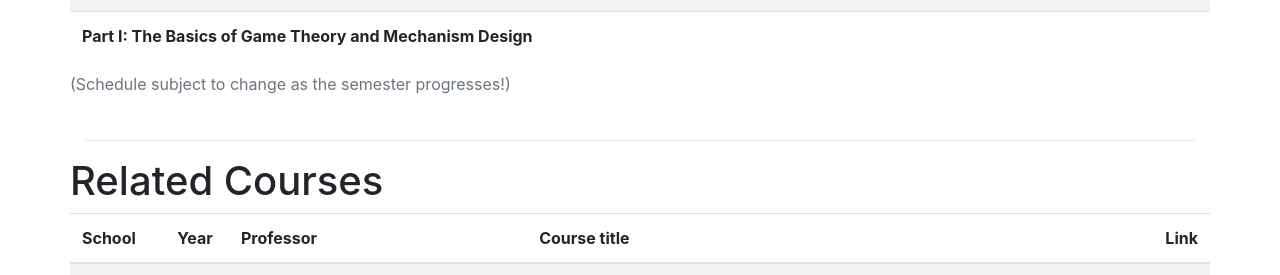
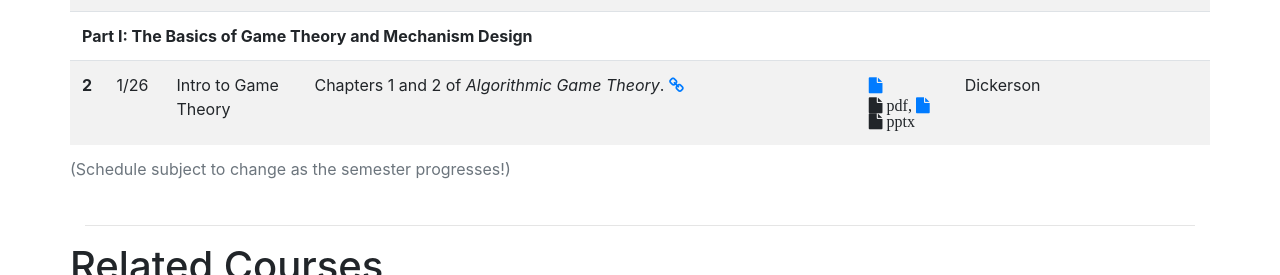
Before and after one commit to mech-design/mech-design.github.io, a plain HTML site: page index.html in a window 1280 px wide. Shown: the part 2445-2720 px from the top of the page. Drawn offline with nearby package versions, Linux system fonts and the light colour scheme; a web font is replaced by a local one.

Commit message:
Lecture 02 draft (incomplete)

```diff
--- a/index.html
+++ b/index.html
@@ -194,16 +194,16 @@
                                 Part I: The Basics of Game Theory and Mechanism Design
                             </th>
                         </tr>
-                        <!--<tr>
+                        <tr>
                         <th scope="row">2</th>
-                        <td>1/28</td>
+                        <td>1/26</td>
                         <td>Intro to Game Theory</td>
                         <td>Chapters 1 and 2 of <em>Algorithmic Game Theory</em>.  <a href="files/algorithmic-game-theory.pdf"><i class="fa fa-link" aria-hidden="true"></span></a></td>
-                        <td><a href="lecs/cmsc828m_s2021_lec02+03+04_dickerson.pdf"><i class="fa fa-file" aria-hidden="true"></span></a> pdf, <a href="lecs/cmsc828m_s2021_lec02+03+04_dickerson.pptx"><i class="fa fa-file" aria-hidden="true"></span></a> pptx</td>
+                        <td><a href="lecs/cmsc498t_s2022_lec02+03_dickerson.pdf"><i class="fa fa-file" aria-hidden="true"></span></a> pdf, <a href="lecs/cmsc498t_s2022_lec02+03_dickerson.pptx"><i class="fa fa-file" aria-hidden="true"></span></a> pptx</td>
                         <td>Dickerson</td>
                         <td></td>
                         </tr>
-                        <tr>
+                        <!--<tr>
                         <th scope="row">3</th>
                         <td>2/2</td>
                         <td>Intro to Game Theory, Continued</td>
```
Also changed, not shown: 1 other file.
